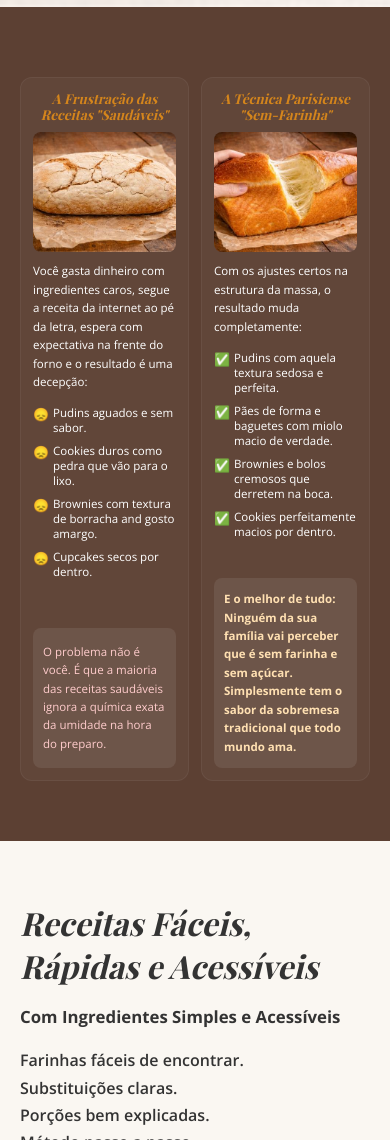
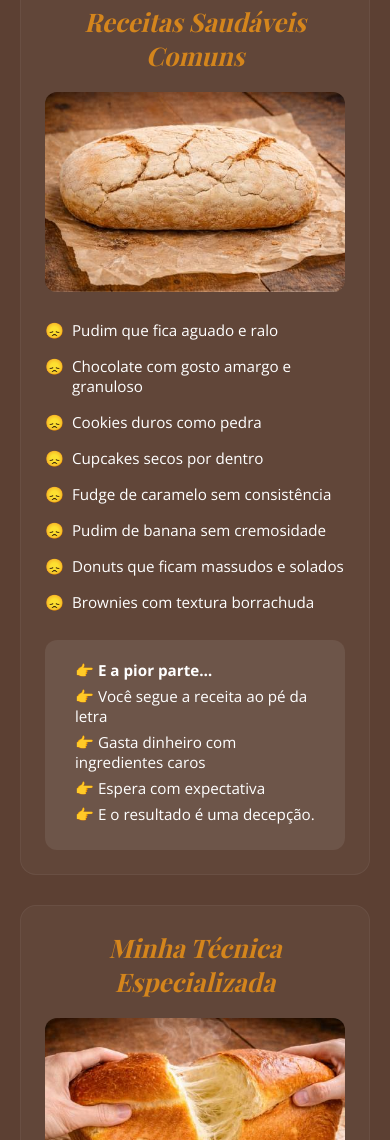
Before and after one commit to astuto7k/receitas-gringa, a plain HTML site: page index.html in a window 390 px wide. Shown: the part 860-2000 px from the top of the page. Drawn offline with nearby package versions, Linux system fonts and the light colour scheme; a web font is replaced by a local one.

Commit message:
feat: remove primeiro CTA, aumenta imagem da chef e ajusta layout/copy da comparacao mobile e original

```diff
--- a/index.html
+++ b/index.html
@@ -93,12 +93,12 @@
         }
 
         .hero-image {
-            flex: 0 0 440px;
+            flex: 0 0 500px;
             text-align: center;
         }
 
         .hero-image img {
-            max-height: 480px;
+            max-height: 540px;
             border-radius: 12px;
             width: 100%;
             height: auto;
@@ -159,23 +159,15 @@
 
         .comparison-col img {
             width: 100%;
-            height: 200px;
-            object-fit: cover;
             border-radius: 12px;
             margin-bottom: 20px;
-        }
-
-        .comparison-desc {
-            font-size: 0.95rem;
-            line-height: 1.6;
-            margin-bottom: 15px;
         }
 
         .comparison-col ul {
             list-style: none;
             padding: 0;
+            margin-bottom: 20px;
             flex-grow: 1;
-            margin-bottom: 20px;
         }
 
         .comparison-col ul li {
@@ -186,11 +178,6 @@
             gap: 8px;
         }
 
-        .comparison-col ul li::before {
-            flex-shrink: 0;
-            font-size: 1rem;
-        }
-
         .bad-col ul li::before {
             content: '😞';
         }
@@ -199,26 +186,39 @@
             content: '✅';
         }
 
-        .comparison-bottom-box {
+        .comparison-bottom {
             background: rgba(255, 255, 255, 0.08);
             border-radius: 12px;
-            padding: 20px;
+            padding: 20px 30px;
+            margin-top: auto;
+        }
+
+        .comparison-bottom p {
+            margin-bottom: 6px;
             font-size: 0.95rem;
-            line-height: 1.6;
-            margin-top: auto;
+        }
+
+        .comparison-left-bottom p::before {
+            content: '👉 ';
+        }
+
+        .check-item {
             display: flex;
             align-items: center;
-            min-height: 110px;
-            box-sizing: border-box;
+            gap: 8px;
+            margin-bottom: 4px;
+            font-size: 0.95rem;
         }
 
-        .comparison-bottom-box.bad-bottom {
-            color: #ffcccc;
+        .check-item::before {
+            content: '✅';
+            color: #4CAF50;
         }
 
-        .comparison-bottom-box.good-bottom {
-            color: #ffe0b2;
-            font-weight: bold;
+        .note-text {
+            margin-top: 12px !important;
+            font-size: 0.85rem !important;
+            opacity: 0.8;
         }
 
         /* EASY RECIPES */
@@ -770,7 +770,7 @@
             }
 
             .hero-image img {
-                max-width: 340px;
+                max-width: 400px;
                 width: 100%;
                 height: auto;
             }
@@ -780,48 +780,8 @@
             }
 
             .comparison-grid {
-                grid-template-columns: 1fr 1fr;
-                gap: 12px;
-            }
-
-            .comparison-col {
-                padding: 12px;
-                border-radius: 12px;
-            }
-
-            .comparison-col h2 {
-                font-size: 0.85rem;
-                margin-bottom: 10px;
-                line-height: 1.2;
-            }
-
-            .comparison-col img {
-                height: 120px;
-                margin-bottom: 10px;
-                border-radius: 8px;
-            }
-
-            .comparison-desc {
-                font-size: 0.72rem;
-                margin-bottom: 10px;
-            }
-
-            .comparison-col ul li {
-                font-size: 0.72rem;
-                padding: 4px 0;
-                gap: 4px;
-            }
-
-            .comparison-col ul li::before {
-                font-size: 0.8rem;
-            }
-
-            .comparison-bottom-box {
-                padding: 12px 10px;
-                margin-top: 15px;
-                border-radius: 8px;
-                font-size: 0.72rem;
-                min-height: 140px;
+                grid-template-columns: 1fr;
+                gap: 30px;
             }
 
             .easy-recipes .container {
@@ -897,7 +857,6 @@
             <div class="hero-text">
                 <h1>Volte a comer pães, doces e suas sobremesas favoritas sem culpa — e pare de viver com o medo constante dos picos de glicose.</h1>
                 <p>Descubra como preparar receitas deliciosas, rápidas e baratas — com sabor de verdade, mas 100% livres de farinha de trigo e açúcar refinado.</p>
-                <a href="#compra" class="cta-btn">QUERO COMER DOCES SEM CULPA AGORA</a>
             </div>
             <div class="hero-image">
                 <img src="images/chef_patricia.png" alt="Chef Patrícia - Clean Sweets">
@@ -910,31 +869,44 @@
         <div class="container">
             <div class="comparison-grid">
                 <div class="comparison-col bad-col">
-                    <h2>A Frustração das Receitas "Saudáveis"</h2>
+                    <h2>Receitas Saudáveis Comuns</h2>
                     <img src="images/f1.jpg" alt="Receitas comuns que decepcionam">
-                    <p class="comparison-desc">Você gasta dinheiro com ingredientes caros, segue a receita da internet ao pé da letra, espera com expectativa na frente do forno e o resultado é uma decepção:</p>
                     <ul>
-                        <li>Pudins aguados e sem sabor.</li>
-                        <li>Cookies duros como pedra que vão para o lixo.</li>
-                        <li>Brownies com textura de borracha and gosto amargo.</li>
-                        <li>Cupcakes secos por dentro.</li>
+                        <li>Pudim que fica aguado e ralo</li>
+                        <li>Chocolate com gosto amargo e granuloso</li>
+                        <li>Cookies duros como pedra</li>
+                        <li>Cupcakes secos por dentro</li>
+                        <li>Fudge de caramelo sem consistência</li>
+                        <li>Pudim de banana sem cremosidade</li>
+                        <li>Donuts que ficam massudos e solados</li>
+                        <li>Brownies com textura borrachuda</li>
                     </ul>
-                    <div class="comparison-bottom-box bad-bottom">
-                        O problema não é você. É que a maioria das receitas saudáveis ignora a química exata da umidade na hora do preparo.
+                    <div class="comparison-bottom comparison-left-bottom">
+                        <p><strong>E a pior parte…</strong></p>
+                        <p>Você segue a receita ao pé da letra</p>
+                        <p>Gasta dinheiro com ingredientes caros</p>
+                        <p>Espera com expectativa</p>
+                        <p>E o resultado é uma decepção.</p>
                     </div>
                 </div>
                 <div class="comparison-col good-col">
-                    <h2>A Técnica Parisiense "Sem-Farinha"</h2>
+                    <h2>Minha Técnica Especializada</h2>
                     <img src="images/f2.jpg" alt="Resultados perfeitos com a minha técnica">
-                    <p class="comparison-desc">Com os ajustes certos na estrutura da massa, o resultado muda completamente:</p>
                     <ul>
-                        <li>Pudins com aquela textura sedosa e perfeita.</li>
-                        <li>Pães de forma e baguetes com miolo macio de verdade.</li>
-                        <li>Brownies e bolos cremosos que derretem na boca.</li>
-                        <li>Cookies perfeitamente macios por dentro.</li>
+                        <li>Pudim com aquela consistência macia e sedosa perfeita</li>
+                        <li>Chocolate rico, brilhante e cremoso.</li>
+                        <li>Biscoitos macios por dentro</li>
+                        <li>Cupcakes macios e fofinhos</li>
+                        <li>Fudge de caramelo com consistência perfeita</li>
+                        <li>Pudim de banana espesso e aveludado</li>
+                        <li>Donuts dourados e crocantes por fora</li>
+                        <li>Brownies macios e que derretem na boca</li>
                     </ul>
-                    <div class="comparison-bottom-box good-bottom">
-                        E o melhor de tudo: Ninguém da sua família vai perceber que é sem farinha e sem açúcar. Simplesmente tem o sabor da sobremesa tradicional que todo mundo ama.
+                    <div class="comparison-bottom comparison-right-bottom">
+                        <p><strong>E ninguém percebe que é:</strong></p>
+                        <div class="check-item">Sem farinha</div>
+                        <div class="check-item">Sem açúcar</div>
+                        <p class="note-text">Porque simplesmente tem gosto de sobremesa normal.</p>
                     </div>
                 </div>
             </div>
```
